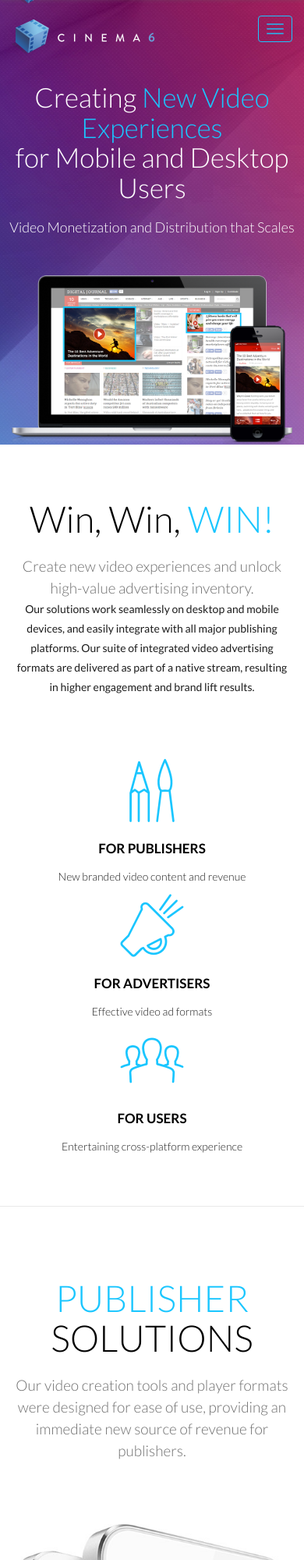
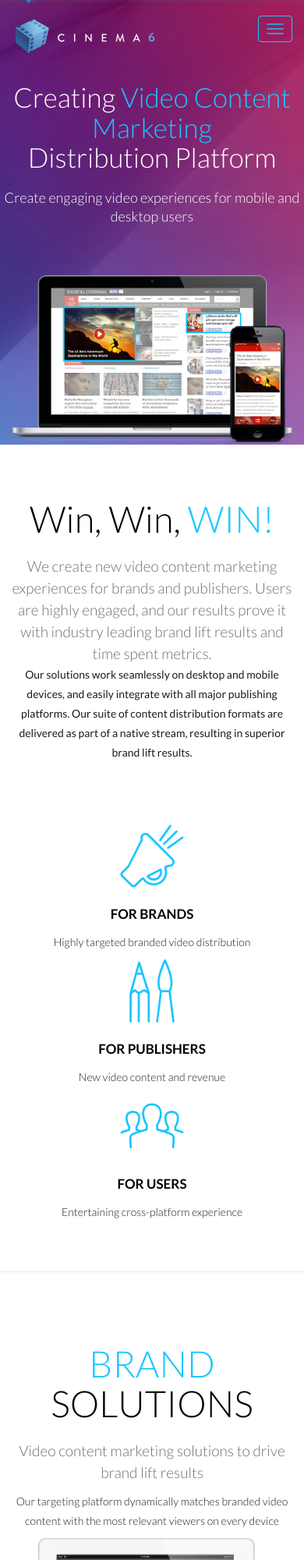
Before and after one commit to cinema6/site, a website: page index.html in a window 390 px wide. Shown: the top 2000 px of the page at 78% size. Drawn offline with Linux system fonts and the light colour scheme.

Commit message:
content changes to reflect new direction

```diff
--- a/index.html
+++ b/index.html
@@ -49,8 +49,8 @@
                     <ul class="navigation-bar navigation-bar-left">
                         <li class="active"><a href="#hero">Home</a></li>
                         <li><a href="#about">About</a></li>
+                        <li><a href="#brands">For Brands</a></li>
                         <li><a href="#publishers">For Publishers</a></li>
-                        <li><a href="#advertisers">For Advertisers</a></li>
                         <li><a href="#team">Team</a></li>
                     </ul>
                     <ul class="navigation-bar navigation-bar-right">
@@ -64,8 +64,8 @@
     <div id="hero" class="static-header light clearfix">
         <div class="text-heading">
             <h1 class="animated hiding" data-animation="bounceInDown" data-delay="0">
-                Creating <span class="highlight">New Video Experiences</span> <br> for Mobile and Desktop Users</h1>
-            <p class="animated hiding" data-animation="fadeInDown" data-delay="500">Video Monetization and Distribution that Scales</p>
+                Creating <span class="highlight">Video Content Marketing</span> <br>Distribution Platform</h1>
+            <p class="animated hiding" data-animation="fadeInDown" data-delay="500">Create engaging video experiences for mobile and desktop users</p>
         </div>
         <div class="video-wrapper">
             <div class="container">
@@ -80,24 +80,24 @@
                     <div class="section-header animated hiding center" data-animation="fadeInDown">
                         <h2>Win, Win, <span class="highlight">WIN!</span></h2>
                         <div class="sub-heading">
-                            Create new video experiences and unlock high-value advertising inventory.
+                            We create new video content marketing experiences for brands and publishers. Users are highly engaged, and our results prove it with industry leading brand lift results and time spent metrics.
                         </div>
-                        <p>Our solutions work seamlessly on desktop and mobile devices, and easily integrate with all major publishing platforms. Our suite of integrated video advertising formats are delivered as part of a native stream, resulting in higher engagement and brand lift results.</p>
+                        <p>Our solutions work seamlessly on desktop and mobile devices, and easily integrate with all major publishing platforms. Our suite of content distribution formats are delivered as part of a native stream, resulting in superior brand lift results.</p>
                     </div>
                     <div class="section-content row">
+                        <div class="col-sm-4">
+                            <article class="text-center animated hiding" data-animation="fadeInLeft" data-delay="400">
+                                <i class="howitworks icon icon-seo-icons-24 icon-active"></i>
+                                <span class="h7">FOR BRANDS</span>
+                                <p class="thin" >Highly targeted branded video distribution</p>
+                            </article>
+                            <!--<span class="icon icon-arrows-04"></span>-->
+                        </div>
                         <div class="col-sm-4">
                             <article class="text-center animated hiding" data-animation="fadeInLeft" data-delay="0">
                                 <i class="howitworks icon icon-graphic-design-14 icon-active"></i>
                                 <span class="h7">FOR PUBLISHERS</span>
-                                <p class="thin" >New branded video content and revenue</p>
-                            </article>
-                            <!--<span class="icon icon-arrows-04"></span>-->
-                        </div>
-                        <div class="col-sm-4">
-                            <article class="text-center animated hiding" data-animation="fadeInLeft" data-delay="400">
-                                <i class="howitworks icon icon-seo-icons-24 icon-active"></i>
-                                <span class="h7">FOR ADVERTISERS</span>
-                                <p class="thin" >Effective video ad formats</p>
+                                <p class="thin" >New video content and revenue</p>
                             </article>
                             <!--<span class="icon icon-arrows-04"></span>-->
                         </div>
@@ -113,6 +113,37 @@
                     <br/>
 
             </div>
+        </div>
+    </section>
+
+    <hr class="no-margin" />
+
+    <section id="brands" class="section">
+        <div class="container">
+            <div class="section-header animated hiding" data-animation="fadeInDown">
+                <h2><span class="highlight">BRAND</span> SOLUTIONS</h2>
+                <div class="sub-heading">Video content marketing solutions to drive brand lift results</p>
+                <p>
+                    Our targeting platform dynamically matches branded video content with the most relevant viewers on every device
+                    <br><br>
+                </p>
+            </div>
+
+            <div class="section-content row">
+                <div class="col-sm-6 animated hiding" data-animation="fadeInRight">
+                    <img src="assets/img/features/rich_features_2.png" class="img-responsive" alt="Advertisers Win" />
+                </div>
+                <div class="col-sm-6 animated hiding" data-animation="fadeInLeft">
+                    <br/><br/>
+                    <article>
+                        <h3>Brands <span class="highlight">WIN</span> </h3>
+                        <p><span class="highlight">Native Formats : </span> Our Native Video Cards and Custom Sponsored Players deliver a brand's video content, text, and social pages to create a highly engaging user experience. </p>
+                        <p><span class="highlight">Intelligent Targeting: </span> Proprietary algorithm matches branded videos with the most relevant user, and dynamically optimizes to achieve desired KPI.</p>
+                        <p><span class="highlight">Premius User Experience : </span> Guaranteed user-initiated and viewable. Large screen cinematic video experience. 100% “audio on” guarantee.</p>
+                    </article>
+                </div>
+            </div>
+
         </div>
     </section>
 
@@ -170,40 +201,9 @@
                     <br/><br/>
                     <article>
                         <h3>Publishers <span class="highlight">WIN</span></h3>
-                        <p><span class="highlight">Immediate revenue : </span> MiniReels create new video inventory, monetized with high-CPM video ads.</p>
+                        <p><span class="highlight">Immediate revenue : </span> MiniReels create new video inventory, monetized at high CPMs.</p>
                         <p><span class="highlight">Increased time spent on site : </span> MiniReels open directly inside the embed or in a lightbox so users never leave the publisher&rsquo;s page.</p>
                         <p><span class="highlight">Mobile solutions : </span> Works seamlessly on mobile web on all devices, and within Facebook or Twitter native apps.</p>
-                    </article>
-                </div>
-            </div>
-
-        </div>
-    </section>
-
-    <hr class="no-margin" />
-
-    <section id="advertisers" class="section">
-        <div class="container">
-            <div class="section-header animated hiding" data-animation="fadeInDown">
-                <h2><span class="highlight">ADVERTISER</span> SOLUTIONS</h2>
-                <div class="sub-heading">Targeted native video ads on every device</p>
-                <p>
-                    Our suite of integrated video advertising formats are delivered as part of a native stream, resulting in higher engagement and brand lift results.
-                    <br><br>
-                </p>
-            </div>
-
-            <div class="section-content row">
-                <div class="col-sm-6 animated hiding" data-animation="fadeInRight">
-                    <img src="assets/img/features/rich_features_2.png" class="img-responsive" alt="Advertisers Win" />
-                </div>
-                <div class="col-sm-6 animated hiding" data-animation="fadeInLeft">
-                    <br/><br/>
-                    <article>
-                        <h3>Advertisers <span class="highlight">WIN</span> </h3>
-                        <p><span class="highlight">Pre-roll video ads : </span> :15 or :30 with companion display unit. Guaranteed user-initiated and viewable.</p>
-                        <p><span class="highlight">Native long form : </span> Branded content videos delivered natively into the stream of a MiniReel. Cost per engagement pricing.</p>
-                        <p><span class="highlight">Custom sponsorship : </span> Exclusive sponsor of an entire MiniReel. Brands are highlighted with custom built design and feature integrations.</p>
                     </article>
                 </div>
             </div>
```
